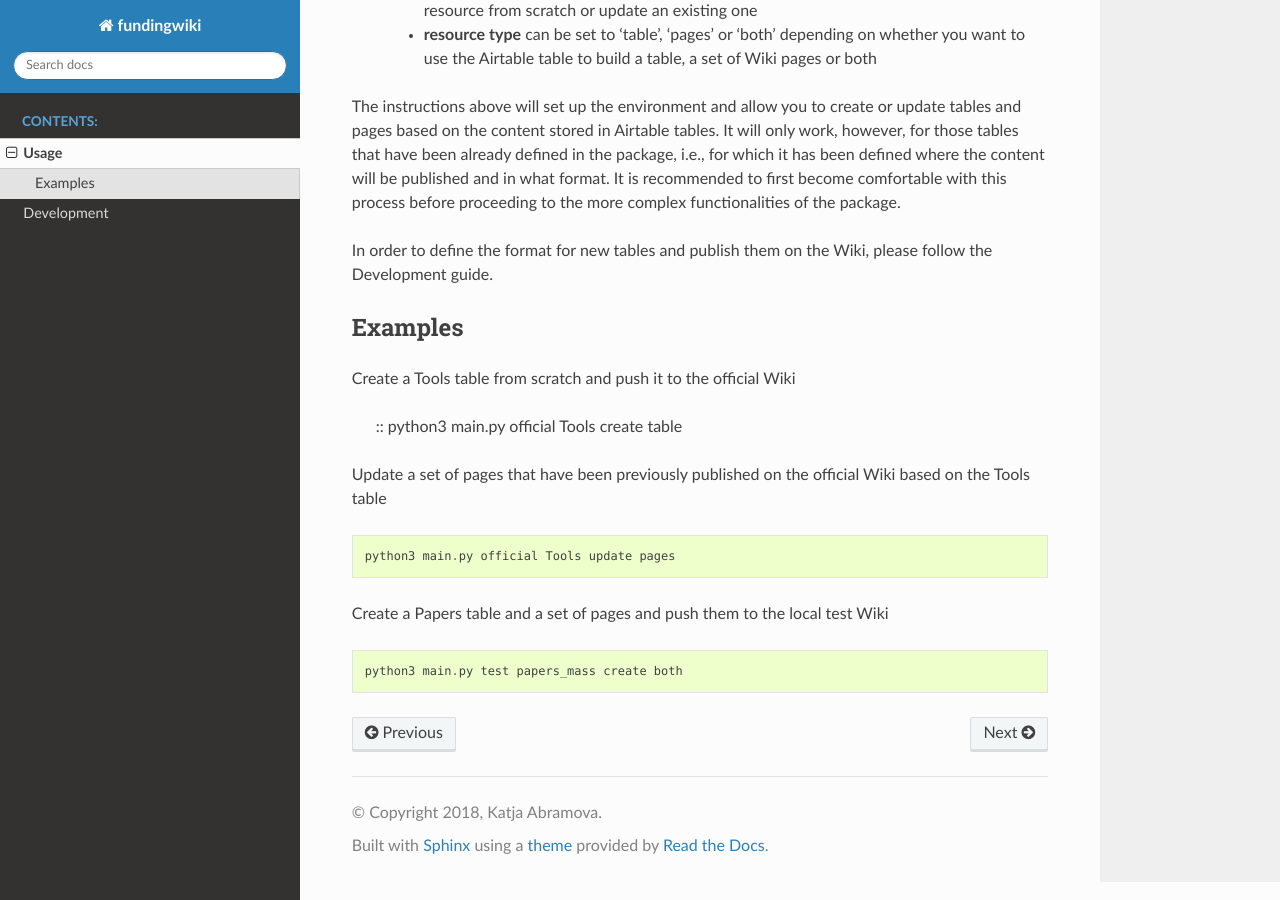
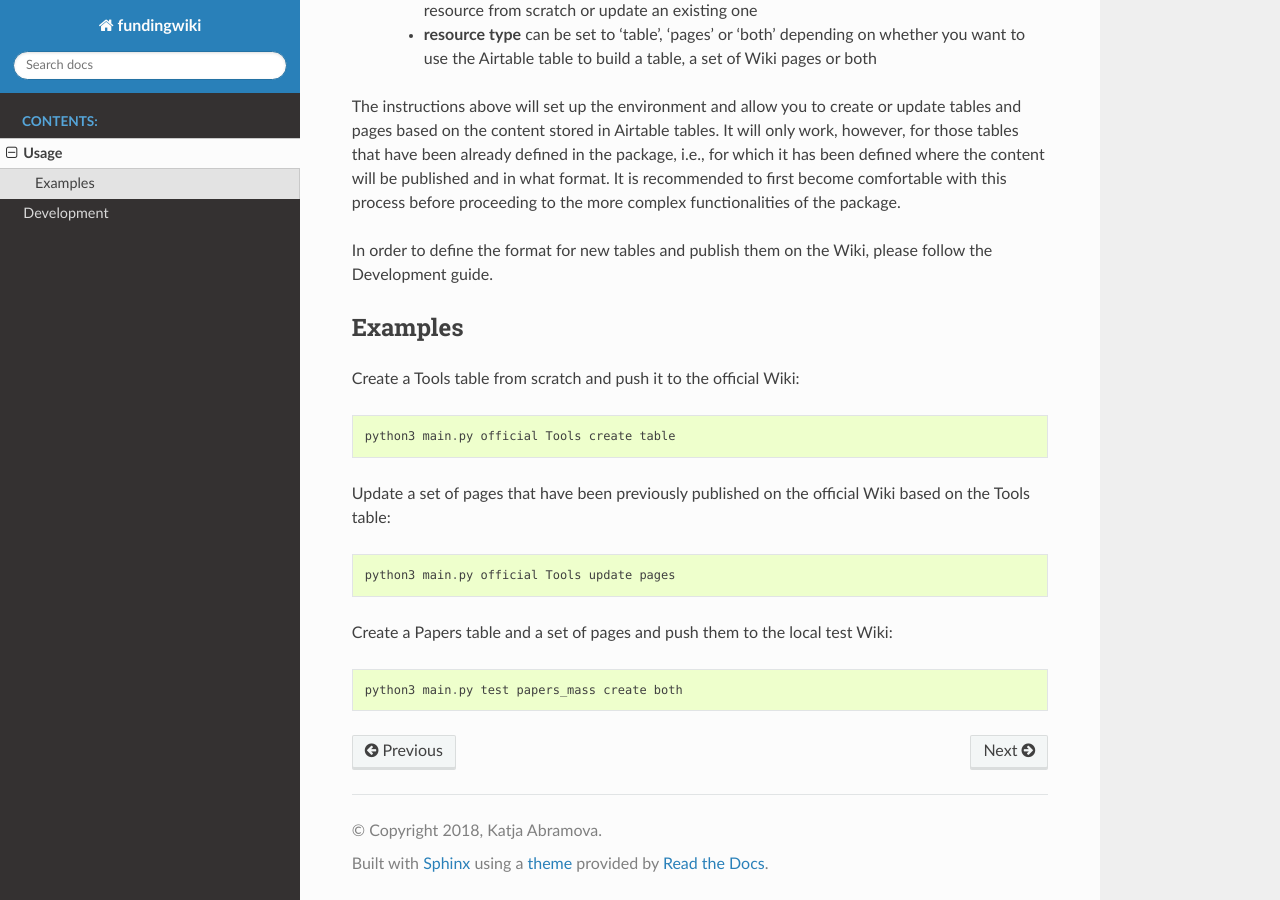
Before and after one commit to katsangati/fundingwiki, a Sphinx documentation site: the page built from docs/usage.rst, in a window 1280 px wide and 900 px high, scrolled down 1231 px. Built offline with Sphinx 7.4.7 and the Read the Docs theme 2.0.0, drawn with Linux system fonts in a browser that asks for light colours.

Commit message:
Fix code block formatting

```diff
--- a/docs/usage.rst
+++ b/docs/usage.rst
@@ -51,14 +51,14 @@ In order to define the format for new tables and publish them on the Wiki, pleas
 Examples
 ---------
 
-Create a Tools table from scratch and push it to the official Wiki
+Create a Tools table from scratch and push it to the official Wiki::
 
-    :: python3 main.py official Tools create table
+    python3 main.py official Tools create table
 
-Update a set of pages that have been previously published on the official Wiki based on the Tools table
-::
+Update a set of pages that have been previously published on the official Wiki based on the Tools table::
+
     python3 main.py official Tools update pages
 
-Create a Papers table and a set of pages and push them to the local test Wiki
-::
+Create a Papers table and a set of pages and push them to the local test Wiki::
+
     python3 main.py test papers_mass create both
```
